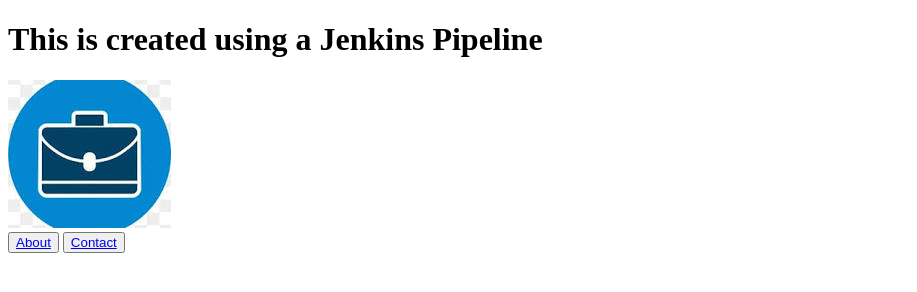
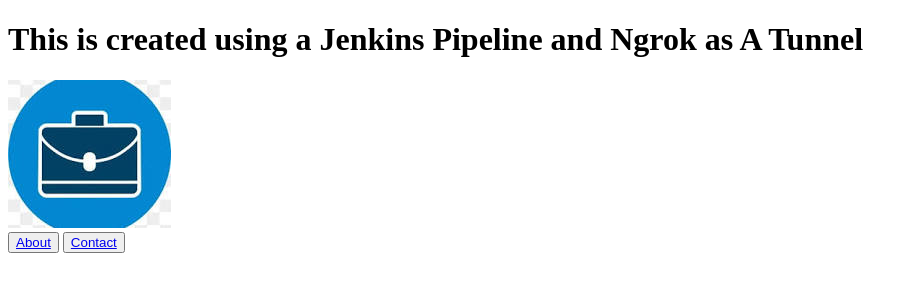
Before and after one commit to SINGHAYUSH24/Sample, a plain HTML site: page index.html in a window 1280 px wide. Shown: the whole page, without its empty margins (0-917 px from the left). Drawn offline with Linux system fonts and the light colour scheme.

Commit message:
Modified index file

```diff
--- a/index.html
+++ b/index.html
@@ -8,7 +8,7 @@
 </head>
 <body>
     <div
-    ><h1>This is created using a Jenkins Pipeline</h1>
+    ><h1>This is created using a Jenkins Pipeline and Ngrok as A Tunnel</h1>
     <img src="./portfolio.jpg" alt="Portfolio Icon">
     </div>
     <div>
```
